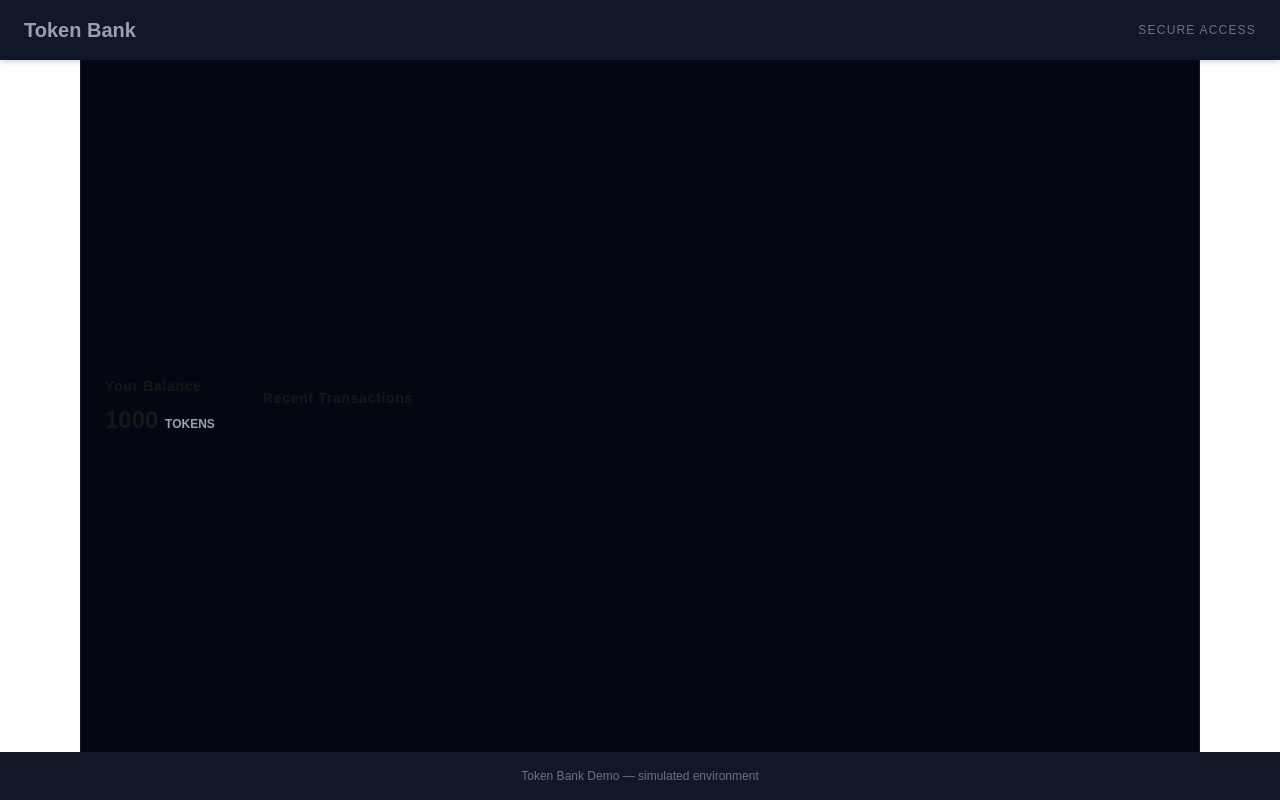
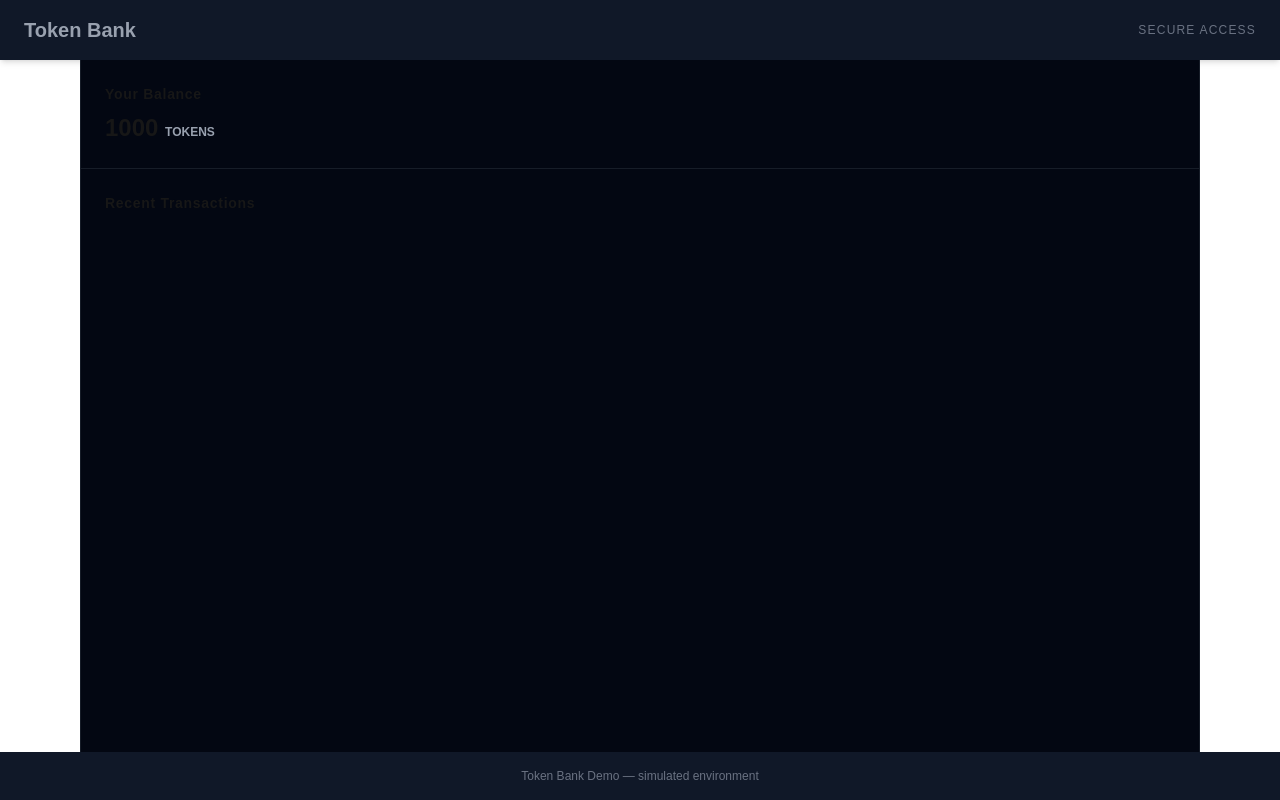
Before and after one commit to 7wai7/bank-simulation, a Next.js app: page / in a window 1280 px wide. Built offline with nearby package versions, Linux system fonts and the light colour scheme.

Commit message:
fix html and prisma config

```diff
--- a/prisma.config.ts
+++ b/prisma.config.ts
@@ -2,9 +2,9 @@ import "dotenv/config";
 import { defineConfig, env } from "prisma/config";
 
 export default defineConfig({
-  schema: "app/prisma/schema.prisma",
+  schema: "src/app/prisma/schema.prisma",
   migrations: {
-    path: "app/prisma/migrations",
+    path: "src/app/prisma/migrations",
   },
   datasource: {
     url: env("DATABASE_URL"),
--- a/src/app/auth/page.tsx
+++ b/src/app/auth/page.tsx
@@ -2,7 +2,6 @@
 
 import { useState } from "react";
 import clsx from "clsx";
-import z from "zod";
 import { LoginRequestDTO } from "../../domains/auth/auth.dto";
 import { LoginRequestSchema } from "../../domains/auth/auth.schemas";
 
@@ -45,7 +44,7 @@ export default function LoginPage() {
 
   return (
     <>
-      <div className="w-full max-w-md border border-gray-500/20">
+      <div className="w-full m-auto max-w-md border border-gray-500/20">
         {/* Title */}
         <div className="px-6 py-4 border-b border-gray-500/20">
           <h2 className="text-sm tracking-wider font-semibold text-gray-400">
--- a/src/app/layout.tsx
+++ b/src/app/layout.tsx
@@ -31,7 +31,7 @@ export default function RootLayout({
         className={`${geistSans.variable} ${geistMono.variable} antialiased min-h-screen bg-black flex flex-col`}
       >
         <Header />
-        <main className="flex flex-1 items-center justify-center mx-20 border-l border-r border-gray-500/20 bg-gray-950">
+        <main className="flex flex-col flex-1 mx-20 border-l border-r border-gray-500/20 bg-gray-950">
           <Providers>{children}</Providers>
         </main>
         <Footer />
```
